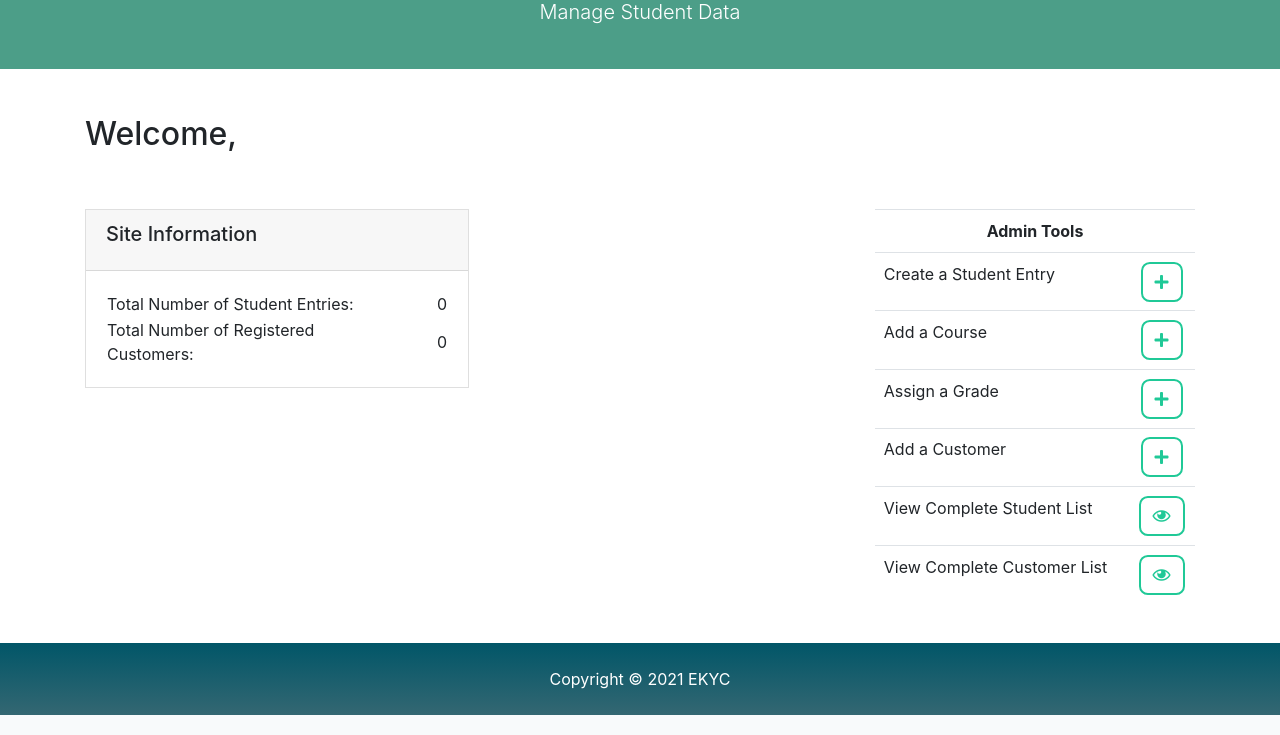
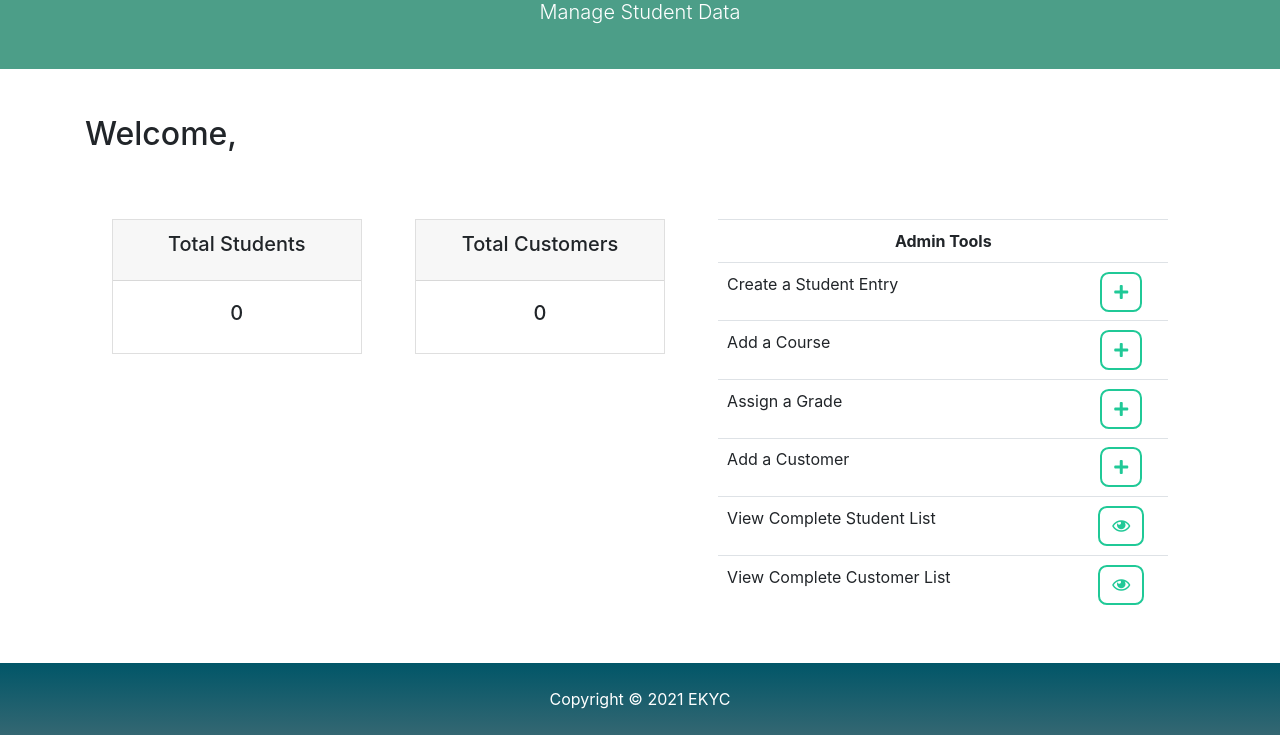
Before and after one commit to Shahriar10k/ekyc, a Django app: page /accounts/dashboard in a window 1280 px wide. Shown: the part 218-953 px from the top of the page. Run offline with Django 3.2, Linux system fonts and the light colour scheme; data that the repository does not hold is empty; some libraries are stand-ins or nearby versions.

Commit message:
make some changes to the admin dashboard

```diff
--- a/templates/accounts/dashboard.html
+++ b/templates/accounts/dashboard.html
@@ -28,34 +28,28 @@
         <br>
         <br>
 
-        <div class="card" style="width: 30vw; float: left;">
+        <div style="display: flex; flex-wrap: wrap; align-items: flex-start; justify-content: space-around;">
+
+          <div class="card" style="flex-basis: 250px; margin: 10px;">
             <div class="card-header">
-            <h5 class="card-title">Site Information</h5>
+              <h5 class="card-title" style="text-align: center;">Total Students</h5>
             </div>
             <div class="card-body">
-            <table class="card-text">
-              <colgroup>
-                <col span="1" style="width: 80%;">
-                <col span="1" style="width: 20%;">
-              </colgroup>
-
-              <tbody>
-                <tr>
-                  <td>Total Number of Student Entries:</td>
-                  <td style="text-align: right;">{% total_students %}</td>
-                </tr>
-
-                <tr>
-                  <td>Total Number of Registered Customers:</td>
-                  <td style="text-align: right;">{% total_customers %}</td>
-                </tr>
-              </tbody>
-            </table>
-
+              <h5 style="text-align: center;"><a href="{% url 'StudentList' %}">{% total_students %}</a></h5>
             </div>
           </div>
 
-        <table class="table" style="width: 25vw; float: right;">
+          <div class="card" style="flex-basis: 250px; margin: 10px;">
+            <div class="card-header">
+              <h5 class="card-title" style="text-align: center;">Total Customers</h5>
+            </div>
+            <div class="card-body">
+              <h5 style="text-align: center;"><a href="{% url 'CustomerList' %}">{% total_customers %}</a></h5>
+            </div>
+          </div>
+
+          <div style="flex-basis: 450px; margin: 10px;">
+            <table class="table">
               <thead>
                 <tr>
                   <th scope="col" colspan="2">Admin Tools</th>
@@ -109,6 +103,8 @@
           </div>
         </div>
       </div>
+    </div>
+  </div>
 </section>
 
 {% endblock %}
```
Lines whose indentation alone changed are shown as unchanged.
